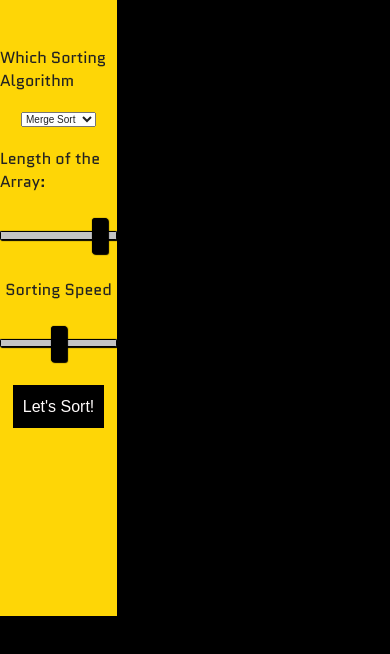
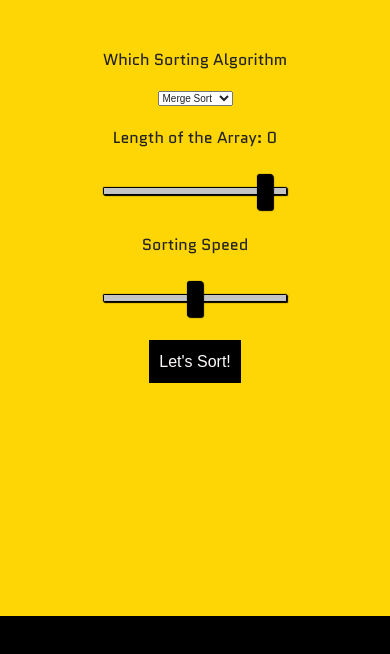
Before and after one commit to hplehal/hartej-lehal-project-three, a plain HTML site: page index.html in a window 390 px wide. Shown: the part 228-882 px from the top of the page. Before the commit the page ends 844 px from the top, so only its background shows below. Drawn offline with nearby package versions, Linux system fonts and the light colour scheme.

Commit message:
Added media queries and smooth scroll

```diff
--- a/index.html
+++ b/index.html
@@ -20,11 +20,11 @@
                     <option value="bubbleSort">Bubble Sort</option>
                 </select>
 
-                <label for="arrayLength">Length of the Array: <span class="lengthOnChange"></span></label>
+                <label for="arrayLength">Length of the Array: <span class="lengthOnChange">0</span></label>
                 <input type="range" name="arrayLength" id="arrayLength" min="5" max="50">
 
                 <label for="timeDelay">Sorting Speed</label>
-                <input type="range" name="timeDelay" id="timeDelay" min="10" max="300">
+                <input type="range" name="timeDelay" id="timeDelay" min="10" max="200">
                 <button type="submit">Let's Sort!</button>
             </form>
         </aside>
--- a/script.js
+++ b/script.js
@@ -10,9 +10,13 @@ const sortingVisualizerApp = {
 sortingVisualizerApp.init = function () {
     $('#arrayLength').on('change', function () {
         $('.lengthOnChange').text(this.value);
+        console.log(this.value);
     })
+
     sortingVisualizerApp.appDisplay();
     $('form').on('submit', function (e) {
+        sortingVisualizerApp.smoothScroll();
+        $('button').attr('disabled', true);
         e.preventDefault();
         sortingVisualizerApp.sortingAlgo = $('#algorithms option:selected').val();
 
@@ -22,6 +26,7 @@ sortingVisualizerApp.init = function () {
         sortingVisualizerApp.sortingAlgorithmCheck(sortingVisualizerApp.sortingAlgo);
     });
 }
+
 sortingVisualizerApp.appDisplay = function () {
     let desktop = 1200;
     let screenWidth = $(window).width();
@@ -29,6 +34,15 @@ sortingVisualizerApp.appDisplay = function () {
         $('#arrayLength').attr('max', 30);
     }
 }
+
+sortingVisualizerApp.smoothScroll = () => {
+    $("html").animate(
+        {
+            scrollTop: $("section").offset().top,
+        },
+        1500
+    );
+};
 
 // ⏬ Create a function that checks the algorithm that the user chose.
 sortingVisualizerApp.sortingAlgorithmCheck = function (userAlgoChoice) {
@@ -64,8 +78,6 @@ sortingVisualizerApp.generateArrayBar = function (height, index) {
 //⏬ Create a funcction that resets the array
 sortingVisualizerApp.resetArray = function (arrayLength) {
     sortingVisualizerApp.array = [];
-    let animations = [];
-    sortingVisualizerApp.swapBars(animations);
     let randomNumber = 0;
     $('.arrayGraph').empty();
     for (let i = 0; i < arrayLength; i++) {
@@ -108,6 +120,9 @@ sortingVisualizerApp.swapBars = function (animations) {
                 const barIndex = animations[i][0];
                 const newHeight = animations[i][1];
                 $(`.arrayBar${barIndex}`).css('height', `${newHeight}px`);
+                if (i === animations.length - 1) {
+                    $('button').attr('disabled', false);
+                }
             }, i * sortingVisualizerApp.animationSpeed);
         }
     }
--- a/styles/sass/components/_global.scss
+++ b/styles/sass/components/_global.scss
@@ -11,6 +11,9 @@ body{
 }
 main {
     display: flex;
+    @include responsiveMedia(phone) {
+        flex-direction: column;
+    }
 }
 
 aside {
@@ -19,8 +22,11 @@ aside {
     justify-content: center;
     align-items: center;
     background-color:#FED606 ;
-    width: 30vw;
+
     height: 100vh;
+    @include responsiveMedia(phone) {
+        width: 100vw;
+    }
 }
 
 h1 {
@@ -61,4 +67,8 @@ section {
     flex-direction: column;
     justify-content: space-evenly;
     align-items: center;
+    @include responsiveMedia(phone) {
+        width: 100vw;
+        height:100vh;
+    }
 }
--- /dev/null
+++ b/styles/sass/helpers/_mixins.scss
@@ -0,0 +1,17 @@
+@mixin responsiveMedia($breakpoint) {
+    @if $breakpoint == phone {
+      @media (max-width: 768px) {
+        @content;
+      }
+    }
+    @if $breakpoint == smallTablet {
+      @media (max-width: 900px) {
+        @content;
+      }
+    }
+    @if $breakpoint == tablet {
+      @media (max-width: 1200px) {
+        @content;
+      }
+    }
+  }
--- a/styles/sass/style.scss
+++ b/styles/sass/style.scss
@@ -1,4 +1,9 @@
 @import url('https://fonts.googleapis.com/css2?family=Quantico:wght@400;700&display=swap');
+
+// helpers
+@import "helpers/responsive";
+@import "helpers/mixins";
+
 // components
 @import "components/setup";
 @import "components/global";
```
Also changed, not shown: styles/sass/helpers/_responsive.scss (added), styles/style.css.
